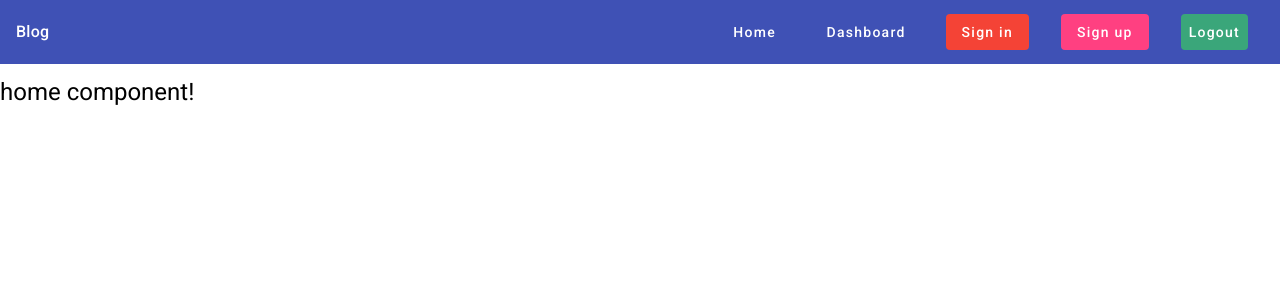
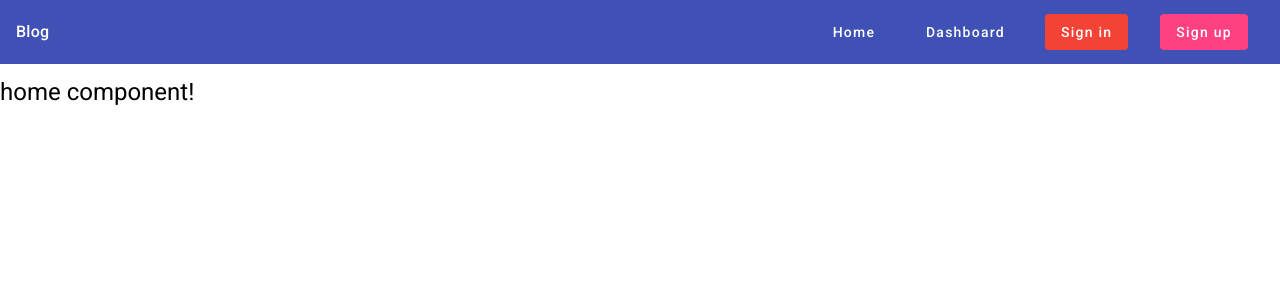
Before and after one commit to MaxRattle/Angular-MEAN, an Angular app in the folder Frontend/: page / in a window 1280 px wide. Shown: the top 300 px of the page. Built offline with nearby package versions, Linux system fonts and the light colour scheme.

Commit message:
feat: realized dynamic hide auth btns

```diff
--- a/Frontend/src/app/header/header.component.html
+++ b/Frontend/src/app/header/header.component.html
@@ -5,6 +5,7 @@
             <span class="example-spacer"></span>
             <a [routerLink]="'/'" mat-button class="home">Home</a>
             <a [routerLink]="'/account/dashboard'" mat-button class="dashboard">Dashboard</a>
+            @if (!authState) {
               <button
                   [routerLink]="'/account/auth'"
                   class="in"
@@ -17,7 +18,10 @@
                   mat-flat-button
                   color="accent"
               >Sign up</button>
-            <button (click)="logout()" mat-button class="logout">Logout</button>
+            }
+            @if (authState) {
+              <button  (click)="logout()" mat-button class="logout">Logout</button>
+            }
         </mat-toolbar>
     </p>
 </section>
--- a/Frontend/src/app/header/header.component.ts
+++ b/Frontend/src/app/header/header.component.ts
@@ -22,10 +22,16 @@ export class HeaderComponent {
     private router: Router,
     private http: HttpClient
   ) {}
+
   logout() {
     this.authService.logoutUser();
     this.flashMessageService.show('User logout');
     console.log('User logout successfully');
     this.router.navigate(['/account/auth']);
   }
+
+  // геттер для отслеживания состояние токена авторизации
+  get authState(): boolean {
+    return localStorage.getItem('authToken') !== null;
+  }
 }
```
Lines whose indentation alone changed are shown as unchanged.
